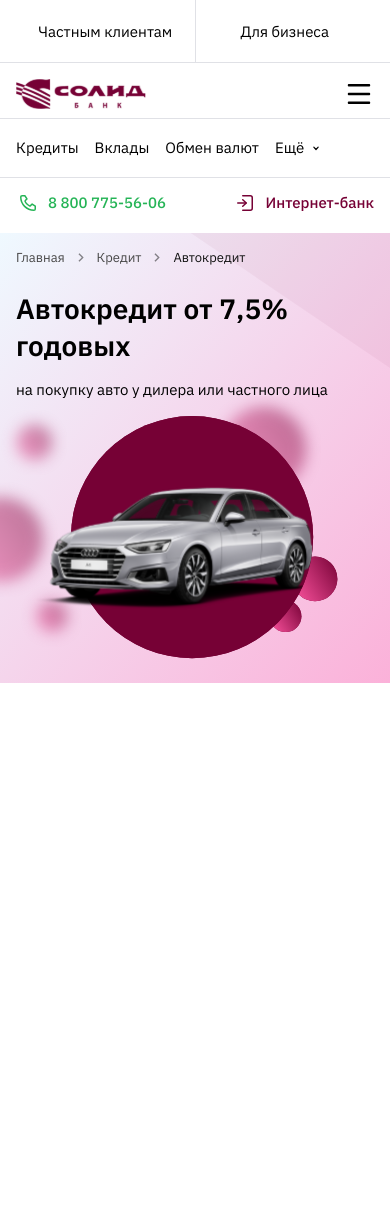
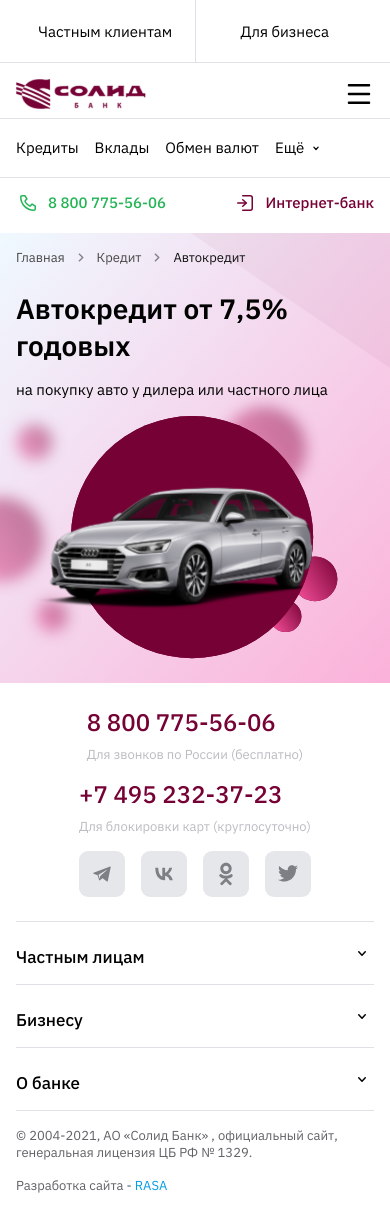
Before and after one commit to Nyanchuk/react-test-rasa, a React (Create React App) app: page / in a window 390 px wide. Before the commit the page ends 844 px from the top, so only its background shows below. Built offline with nearby package versions, Linux system fonts and the light colour scheme.

Commit message:
футер готов

```diff
--- a/src/App.js
+++ b/src/App.js
@@ -133,7 +133,7 @@ function App() {
           </div>
         </div>
       </section> */}
-      {/* <Footer /> */}
+      <Footer />
     </div>
   );
 }
--- a/src/components/Footer/footer.module.css
+++ b/src/components/Footer/footer.module.css
@@ -87,6 +87,12 @@
   color: #606266;
   font-size: 13px;
 }
+.footer__container_mobile {
+  margin-bottom: 16px;
+}
+.footer__container_mobile img {
+  display: none;
+}
 @media (max-width: 768px) {
   .footer {
     padding-left: 16px;
@@ -119,3 +125,54 @@
     padding-bottom: 24px;
   }
 }
+@media (max-width: 430px) {
+  .footer {
+    height: auto;
+  }
+  .footer__container_contacts {
+    width: 100%;
+    align-items: center;
+    flex-direction: column;
+    gap: 16px;
+  }
+  .footer__container_num {
+    gap: 8px;
+  }
+  .footer__container {
+    height: auto;
+    margin: 0;
+  }
+  .footer__container_block a {
+    display: none;
+  }
+  .footer__container_block {
+    justify-content: center;
+  }
+  .footer__block {
+    display: none;
+  }
+  .footer__block a {
+    display: none;
+  }
+  .footer__container_links {
+    flex-direction: column;
+    gap: 0;
+  }
+  .footer__container_links span {
+    margin-top: 24px;
+  }
+  .footer__container_mobile {
+    margin: 0;
+    display: flex;
+    justify-content: space-between;
+    border-bottom: 1px solid #e0e1e6;
+  }
+  .footer__container_mobile img {
+    display: block;
+  }
+  .footer__end {
+    flex-direction: column;
+    justify-content: center;
+    gap: 16px;
+  }
+}
--- a/src/components/Footer/index.jsx
+++ b/src/components/Footer/index.jsx
@@ -2,13 +2,16 @@ import styles from "./footer.module.css";
 import FooterImages from "../../images/footer_img/footer_img";
 
 export default function Footer() {
-
   return (
     <div className={styles.footer}>
       <div className={styles.footer__container}>
         <div className={styles.footer__container_links}>
           <div className={styles.footer__container_block}>
-            <span>Частным лицам</span>
+            <div className={styles.footer__container_mobile}>
+              <span>Частным лицам</span>
+              <img src={FooterImages.chevron} alt="more"/>
+            </div>
+
             <a>Банковские счета</a>
             <a>Кредиты</a>
             <a>Вклады</a>
@@ -21,7 +24,10 @@ export default function Footer() {
             <a>Маркетплейс</a>
           </div>
           <div className={styles.footer__container_block}>
-            <span>Бизнесу</span>
+            <div className={styles.footer__container_mobile}>
+              <span>Бизнесу</span>
+              <img src={FooterImages.chevron} alt="more"/>
+            </div>
             <a>Експресс-МСБ</a>
             <a>Расчетно-кассовое обслуживание</a>
             <a>Онлайн резервирование счета</a>
@@ -35,7 +41,10 @@ export default function Footer() {
             <a>Факторинг</a>
           </div>
           <div className={styles.footer__container_block}>
-            <span>О банке</span>
+            <div className={styles.footer__container_mobile}>
+              <span>О банке</span>
+              <img src={FooterImages.chevron} alt="more"/>
+            </div>
             <a>Новости</a>
             <a>Вакансии</a>
             <a>Офисы</a>
@@ -98,7 +107,8 @@ export default function Footer() {
           ЦБ РФ № 1329.
         </span>
         <span>
-          Разработка сайта - <span style={{ color: "#009EE2" , paddingBottom:'32px'}}>RASA</span>
+          Разработка сайта -{" "}
+          <span style={{ color: "#009EE2", paddingBottom: "24px" }}>RASA</span>
         </span>
       </div>
     </div>
--- a/src/images/footer_img/footer_img.jsx
+++ b/src/images/footer_img/footer_img.jsx
@@ -2,12 +2,14 @@ import telegram from "./Telegram.svg";
 import vk from "./VK.svg";
 import ok from "./OK.svg";
 import twitter from "./Twitter.svg";
+import chevron from "./chevron.svg";
 
 const FooterImages = {
   telegram,
   vk,
   ok,
   twitter,
+  chevron,
 };
 
 export default FooterImages;
```
Also changed, not shown: src/images/footer_img/chevron.svg (added).
